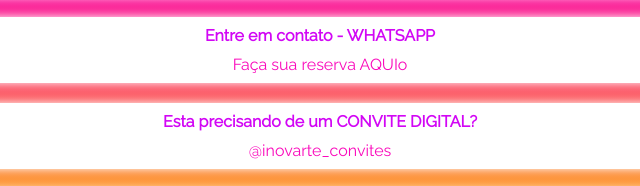
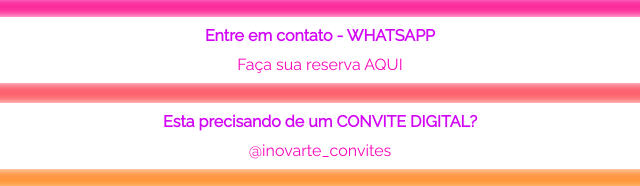
Before and after one commit to marcelodomingos016/LinkTree-ShalomFestas, a plain HTML site: page index.html in a window 1280 px wide. Shown: the part 332-518 px from the top of the page, 320-960 px from the left. Drawn offline with Linux system fonts and the light colour scheme.

Commit message:
Update index.html

```diff
--- a/index.html
+++ b/index.html
@@ -35,7 +35,7 @@
                     <li>
                         <a href="https://wa.me/5581985717694" target="_blank">
                             Entre em contato - WHATSAPP
-                            <span>Faça sua reserva AQUIo</span>
+                            <span>Faça sua reserva AQUI</span>
                         </a>
                     </li>
                     <li>
```
